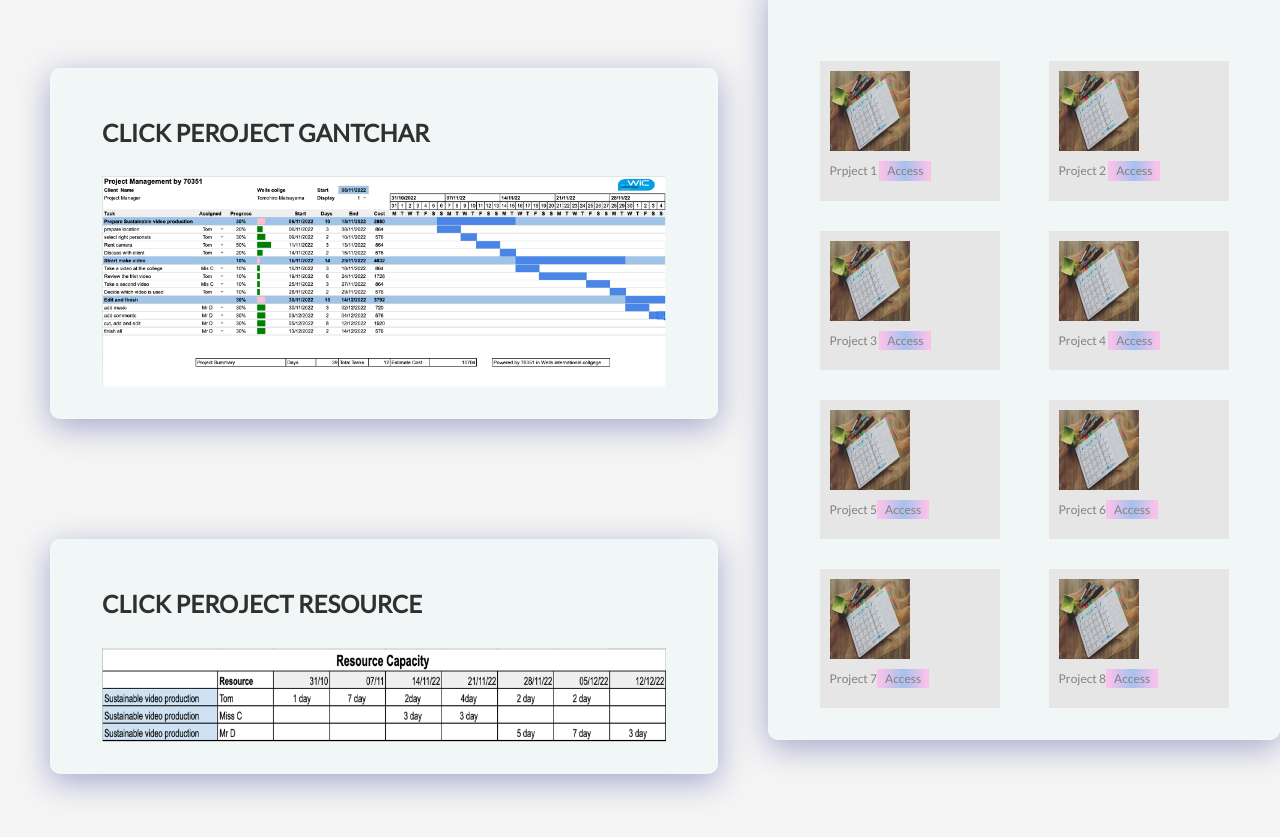
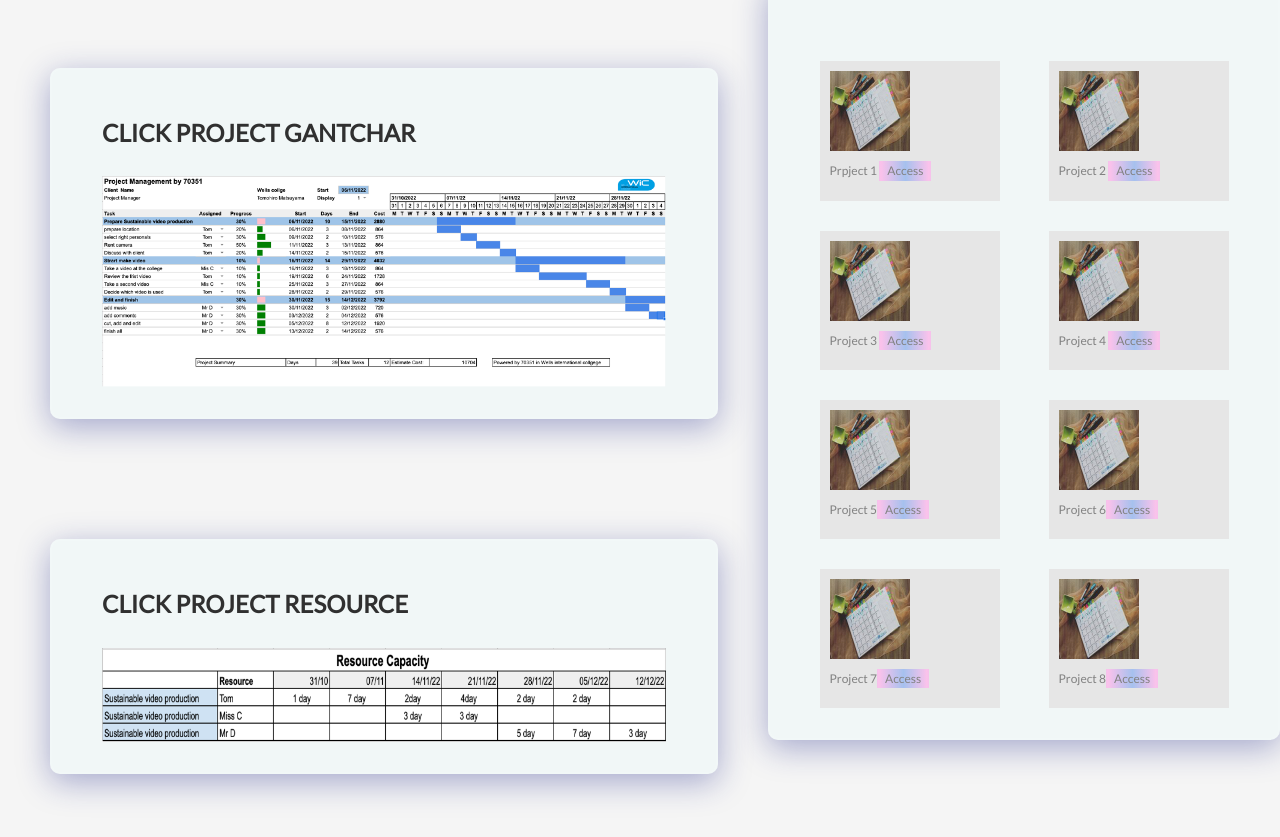
Before and after one commit to tomm66/70351project-managment, a plain HTML site: page index.html in a window 1280 px wide. Shown: the part 1920-2757 px from the top of the page. Drawn offline with nearby package versions, Linux system fonts and the light colour scheme.

Commit message:
Add files via upload

```diff
--- a/index.html
+++ b/index.html
@@ -169,7 +169,7 @@
           box-shadow: 0 8px 32px 0 rgb(31 38 135 / 37%);
           border-radius: 10px; overflow: hidden; padding: 30px 50px;
           box-sizing:border-box;">
-            <h2>Click Peroject Gantchar</h2><a href="click.html">
+            <h2>Click Project Gantchar</h2><a href="click.html">
             <img src="images/CreatePomotionVideo.png" alt="view my web"
               style="width: 100%;" /></a>
           </div>
@@ -185,7 +185,7 @@
       box-shadow: 0 8px 32px 0 rgb(31 38 135 / 37%);
       border-radius: 10px; overflow: hidden; padding: 30px 50px;
       box-sizing:border-box;">
-            <h2>Click Peroject resource</h2><a href="createproject.html">>
+            <h2>Click Project resource</h2><a href="createproject.html">>
             <img class="resouce" src="images/resource.png" alt="view my web"
               style="width: 100%;" /></a>
           </div>
```
